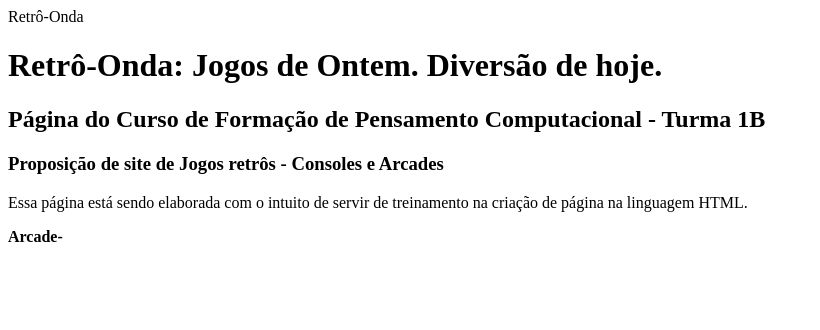
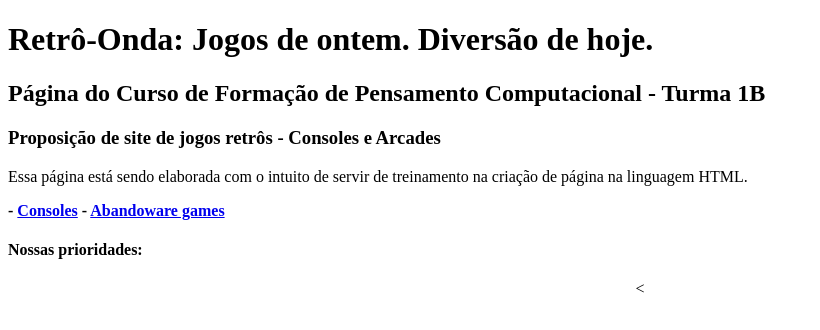
Before and after one commit to silvaninha007/PC1B, a plain HTML site: page index.html in a window 1280 px wide. Shown: the whole page, without its empty margins (0-820 px from the left). Drawn offline with Linux system fonts and the light colour scheme.

Commit message:
oiiiiiiiiiiiii

```diff
--- a/index.html
+++ b/index.html
@@ -1,14 +1,25 @@
-<!DOCTYPE >
+<!DOCTYPE html>
 <html lang="pt-br">
     <head>
-        <meta charset="UTF-8"
-        <title>Retrô-Onda</title>
-        <link rel="stylesheet" href="style.css"
+        <meta charset="UTF-8">
+        <title> Retrô-Onda</title>
+        <link rel="stylesheet" href="style.css">
+
     </head>
-    <body class="ng">
-        <h1>Retrô-Onda: Jogos de Ontem. Diversão de hoje.</h1>
+    <body class="bg">
+        <h1>Retrô-Onda: Jogos de ontem. Diversão de hoje.</h1>
         <h2>Página do Curso de Formação de Pensamento Computacional - Turma 1B</h2>
-        <h3>Proposição de site de Jogos retrôs - Consoles e Arcades</h3>
-        <p>Essa página está sendo elaborada com o intuito de servir de treinamento na criação de página na linguagem HTML. </p>
-        <p><strong><a hreef="https://www.emulatorgames.net/roms/mame/" title="Arcade">Arcade</a>- <a href="https://pt.wikipedia.org/wiki/Lista de conseles de jogos elet%C3%B4nicos" title="Consoles>Consoles</a></p>
-</html>html
+        <h3>Proposição de site de jogos retrôs - Consoles e Arcades</h3>
+        <p>Essa página está sendo elaborada com o intuito de servir de treinamento na criação de página na linguagem HTML.</P>
+    <p><strong><a href="https://www.emulatorgames.net/roms/mame/" title="Arcade"></a> - <a href="https://pt.wikipedia.org/wiki/Lista de consoles de jogos eletr%C3%B4nicos" title="Consoles">Consoles</a> - <a href="https://www.myabandonware.com/" title="Abandonware">Abandoware games</a></strong></p>
+
+    <h4>Nossas prioridades:</h4>
+
+    <center>
+        <div class="row">
+            <
+        </div>
+    </center>
+
+    </body>
+</html>
```
